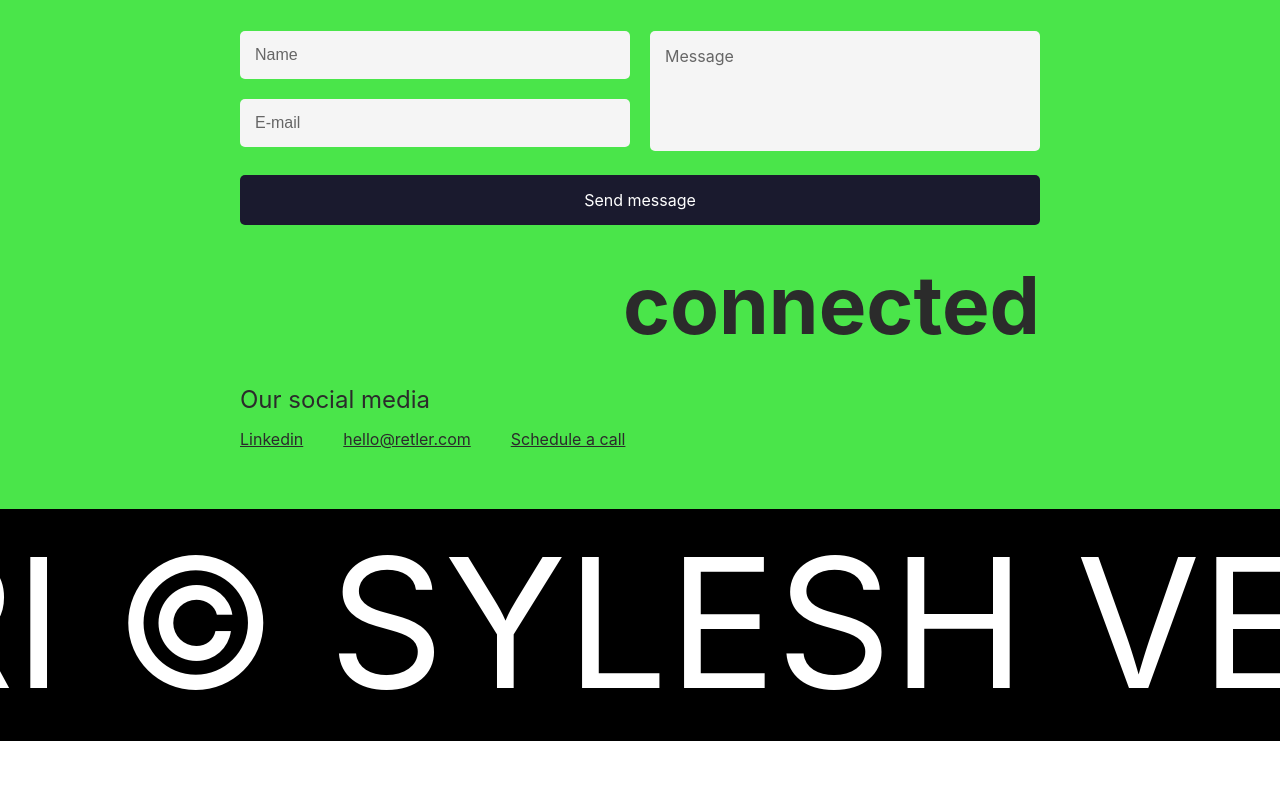
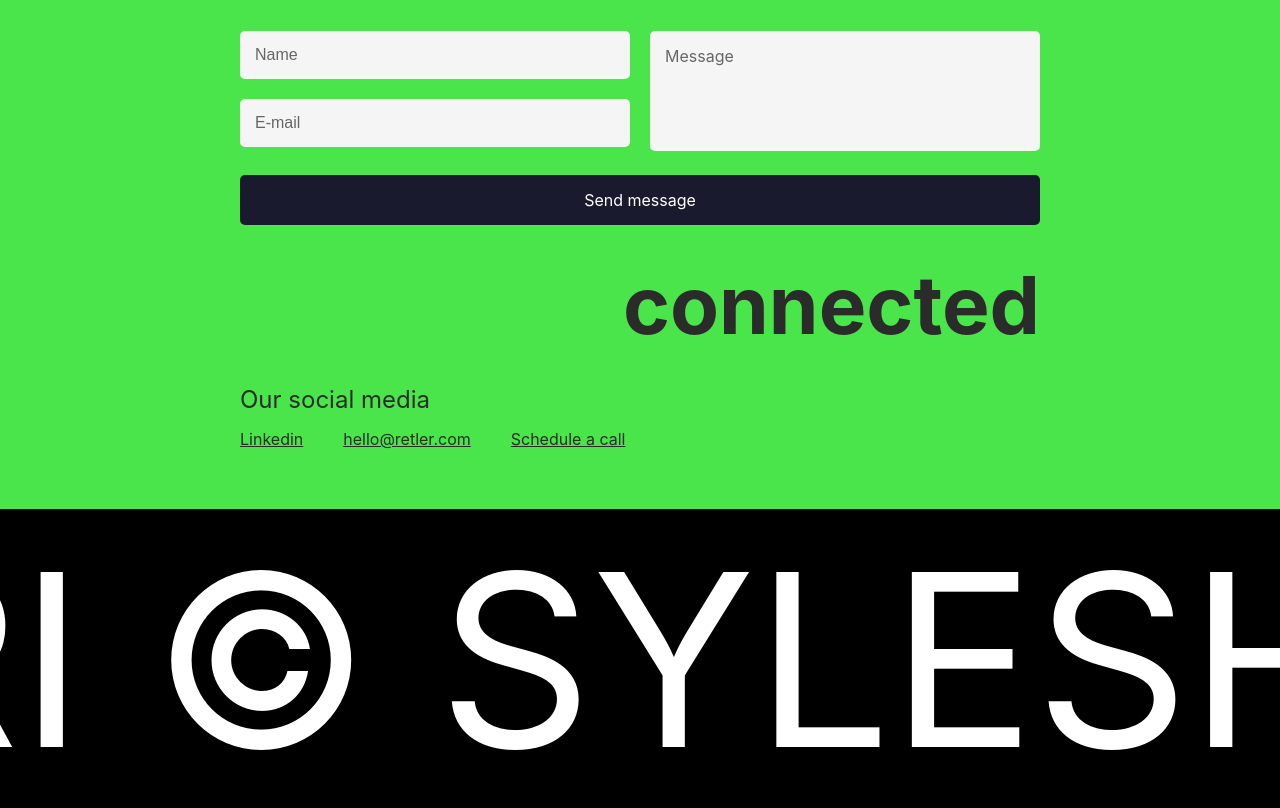
Before and after one commit to syleshvemuri/Syleshvemuri-portfolio-, a plain HTML site: page worksamples.html in a window 1280 px wide. Shown: the part 1694-2502 px from the top of the page. Before the commit the page ends 2435 px from the top, so only its background shows below. Drawn offline with Linux system fonts and the light colour scheme.

Commit message:
Update worksamples.html

```diff
--- a/worksamples.html
+++ b/worksamples.html
@@ -348,7 +348,7 @@
             white-space: nowrap;
             overflow: hidden;
             margin-top: 0;
-            font-size: 180px;
+            font-size: 240px;
         }
 
         .footer-text {
```
